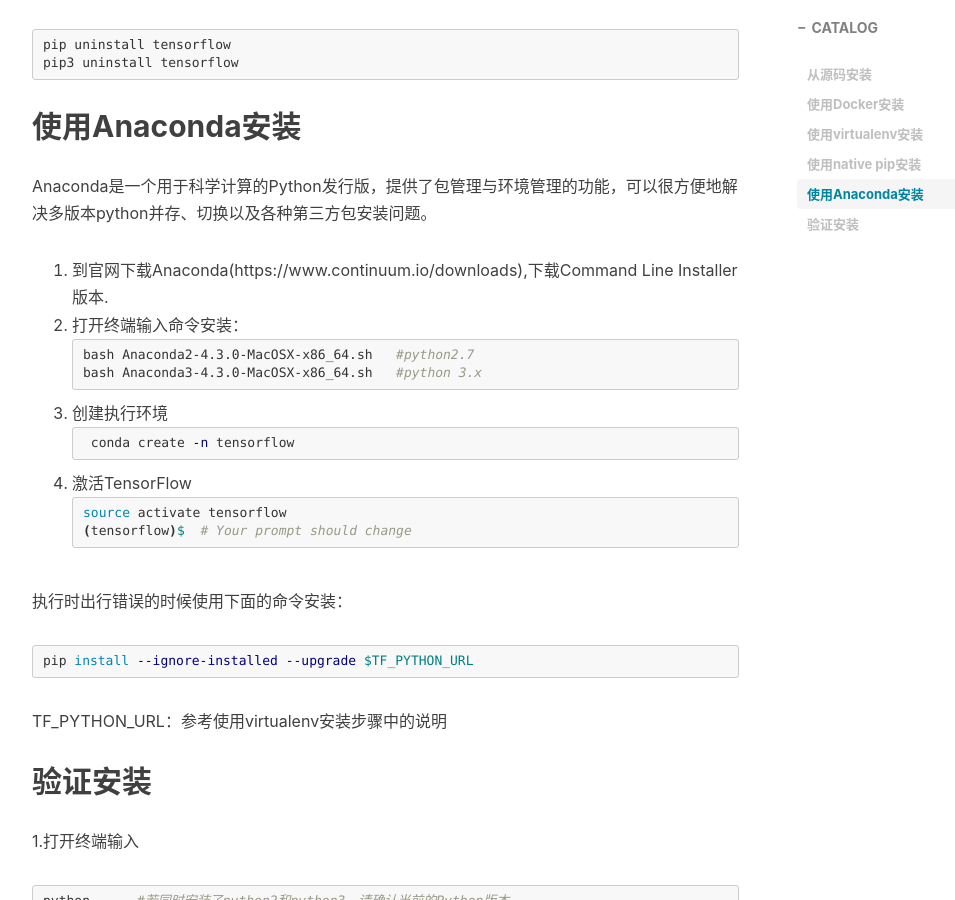
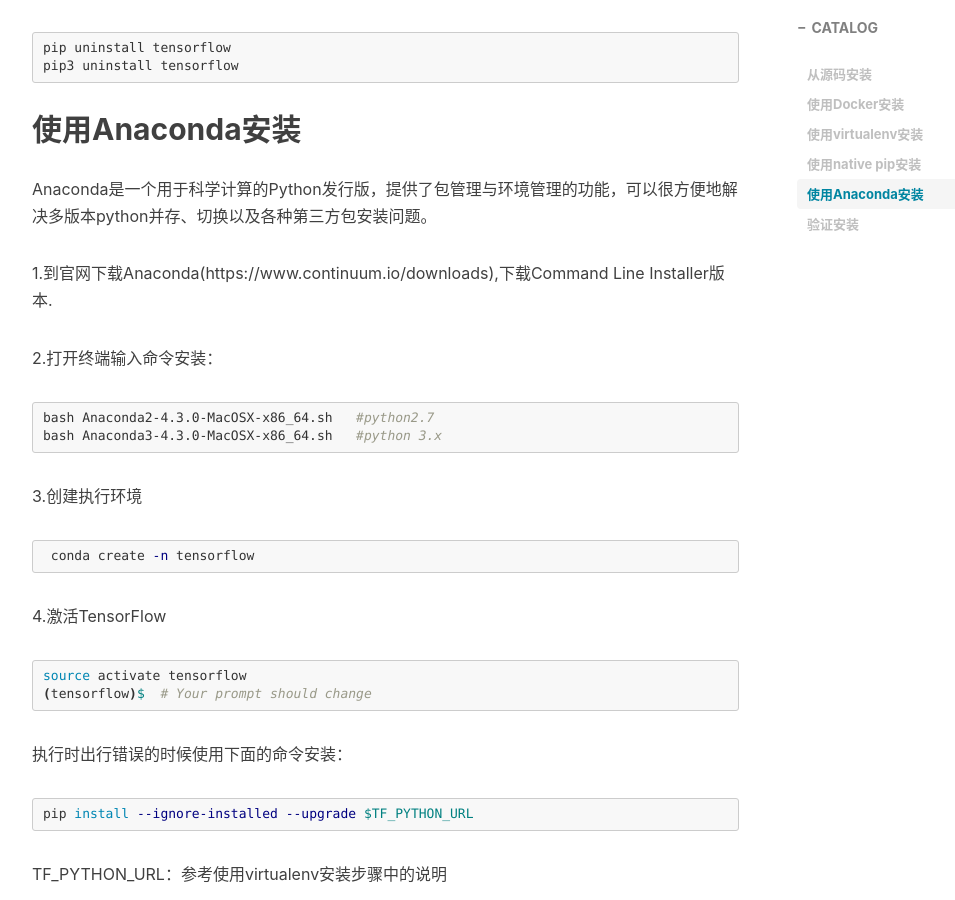
Before and after one commit to StevenDXC/Blog, a Jekyll site: the page built from _posts/2016-09-20-TensorFlow_install.md, in a window 1280 px wide and 900 px high, scrolled down 5234 px. Shown: the whole window, without its empty margins (233-1188 px from the left). Built offline with Jekyll 4.4.1, drawn with Linux system fonts in a browser that asks for light colours; nearby versions of some CDN libraries; Markdown is read by kramdown in place of the engine named in the settings; comment, search, counter and statistics services are not loaded; some of the changed text lies outside the part shown.

Commit message:
Update 2016-09-20-TensorFlow_install.md

````diff
--- a/_posts/2016-09-20-TensorFlow_install.md
+++ b/_posts/2016-09-20-TensorFlow_install.md
@@ -9,7 +9,6 @@
     - AI
 ---
 
-
 在Mac上安装TensorFlow有以下种方式：
 
 * virtualenv
@@ -20,12 +19,12 @@
 
 其中 virtualenv和Anaconda其实都是使用Pip来下载安装的。
 
-##从源码安装
+## 从源码安装
 ---
 
 * 由于Windows上无法编译Tensorflow，所以暂时无法在Windows上通过源码安装。
 
-clone源码
+1.clone源码
 
 ```shell
 git clone https://github.com/tensorflow/tensorflow
@@ -78,7 +77,7 @@
 brew install coreutils
 ```
 
-3. 配置安装环境
+3.配置安装环境
 
 TensorFlow根文件下有个configure文件，这个脚本配置编译时依赖工具的路径和其他环境配置。
 例子：
@@ -123,7 +122,7 @@
 Configuration finished
 ```
 
-4. 编译
+4.编译
 
 编译CPU版本：
 
@@ -143,7 +142,8 @@
 sudo pip install /tmp/tensorflow_pkg/tensorflow-1.0.0-py2-none-any.whl
 ```
 
-##使用Docker安装
+
+## 使用Docker安装
 
 目前只能在mac上通过Docker安装使用CPU的TensorFlow,暂不支持安装GPU版本：
 
@@ -157,24 +157,24 @@
 
 docker会自动下载tensorflow镜像并安装执行。国内需要翻墙
 
-3. 使用virtualenv安装
----
+## 使用virtualenv安装
 
- * 需要先安装pip(Pip是一个python的软件包管理系统，可以安装，卸载和管理软件包)
+1.需要先安装pip(Pip是一个python的软件包管理系统，可以安装，卸载和管理软件包)
 
 ```shell
 sudo easy_install pip                     #安装Pip
 sudo pip install --upgrade virtualenv     #安装virtualenv
 ```
 
-* 创建virtualenv运行环境：
+2.创建virtualenv运行环境：
+
 ```shell
 virtualenv --system-site-packages targetDirectory
 ```
 
 targetDirectory：指定项目的目录，一般是 ~/tensorflow
 
-* 激活virtualenv环境
+3.激活virtualenv环境
 
 ```shell
 source ~/tensorflow/bin/activate
@@ -209,7 +209,7 @@
 rm -r ~/tensorflow
 ```
 
-##使用native pip安装
+## 使用native pip安装
 
 也需要先安装Pip，如上，不再赘述。
 
@@ -229,27 +229,28 @@
 pip3 uninstall tensorflow
 ```
 
-##使用Anaconda安装
+## 使用Anaconda安装
 
 Anaconda是一个用于科学计算的Python发行版，提供了包管理与环境管理的功能，可以很方便地解决多版本python并存、切换以及各种第三方包安装问题。
 
-1. 到官网下载Anaconda(https://www.continuum.io/downloads),下载Command Line Installer版本.
-2. 打开终端输入命令安装：
+1.到官网下载Anaconda(https://www.continuum.io/downloads),下载Command Line Installer版本.
+
+2.打开终端输入命令安装：
 ```shell
 bash Anaconda2-4.3.0-MacOSX-x86_64.sh   #python2.7
 bash Anaconda3-4.3.0-MacOSX-x86_64.sh   #python 3.x
 ```
-3. 创建执行环境
+3.创建执行环境
 ```shell
  conda create -n tensorflow
 ```
-4. 激活TensorFlow
+4.激活TensorFlow
 ```shell
 source activate tensorflow
 (tensorflow)$  # Your prompt should change
 ```
+执行时出行错误的时候使用下面的命令安装：
 
-执行时出行错误的时候使用下面的命令安装：
 ```shell
 pip install --ignore-installed --upgrade $TF_PYTHON_URL
 ```
````
